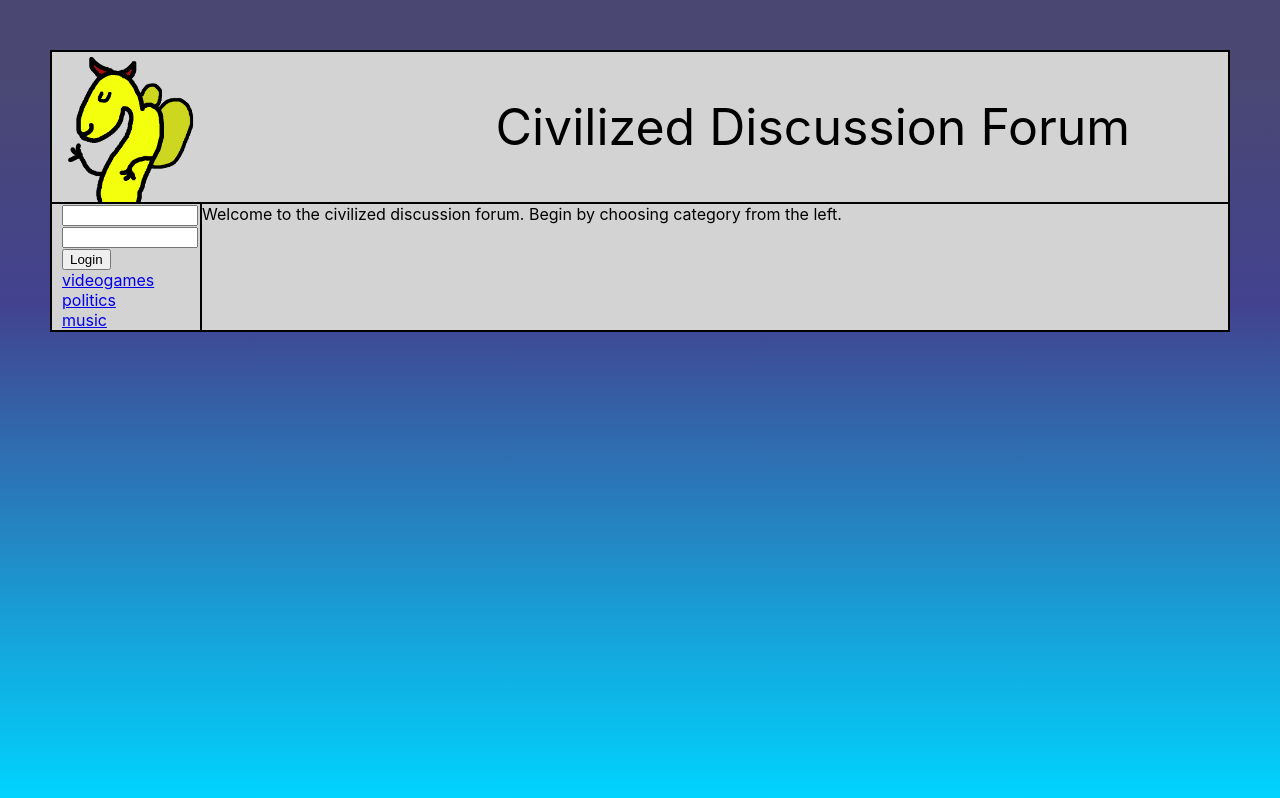
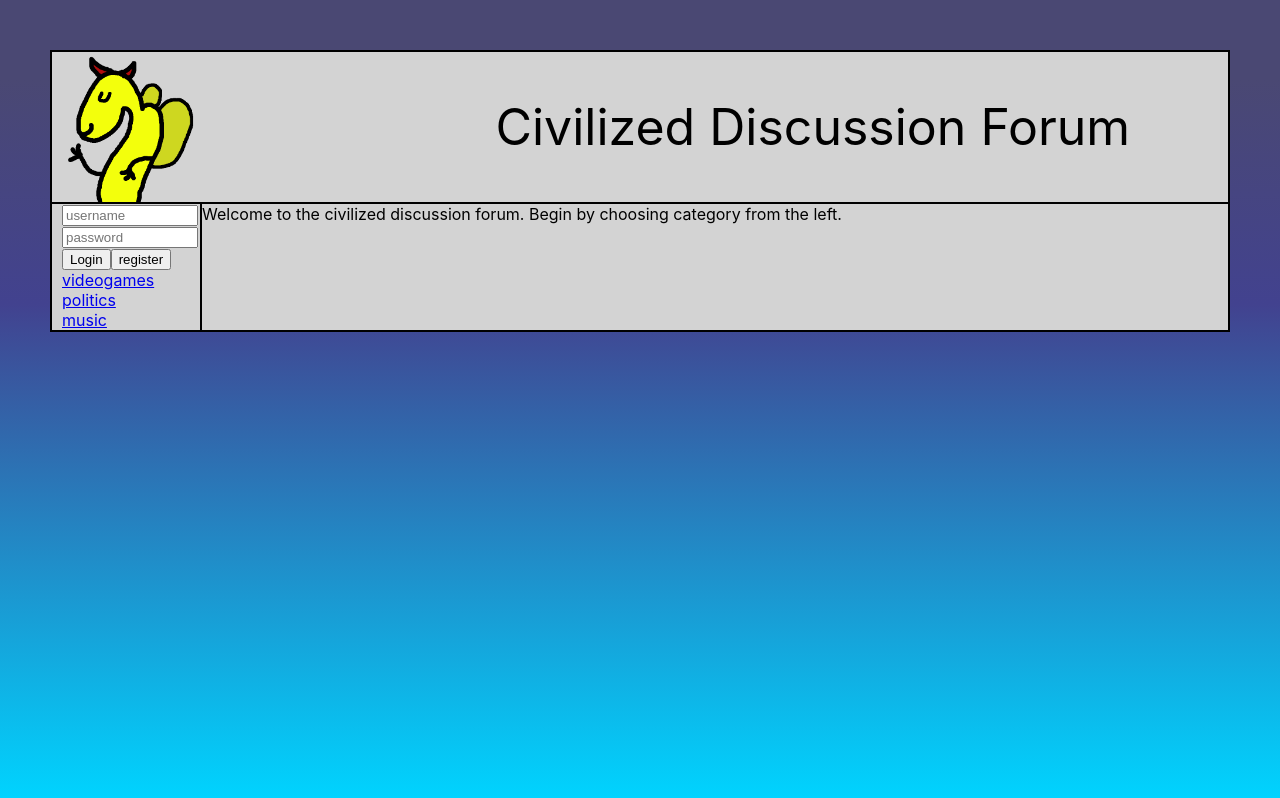
Before and after one commit to tulma95/Civilized-Discussion-Forum, a React (Create React App) app in the folder frontend/: page / in a window 1280 px wide. Built offline with nearby package versions, Linux system fonts and the light colour scheme.

Commit message:
Add register form

```diff
--- a/frontend/src/components/containers/Login.js
+++ b/frontend/src/components/containers/Login.js
@@ -2,28 +2,49 @@ import React, { useState } from 'react'
 
 const Login = () => {
   const [username, setUsername] = useState('')
-  const [password, setPassword] = useState()
+  const [password, setPassword] = useState('')
+  const [retypePassword, setRetypePassword] = useState('')
+  const [toggleRegister, setToggleRegister] = useState(false)
 
   const handleSubmit = event => {
     event.preventDefault()
-    console.log('submit')
   }
+
+  const handleChange = setter => event => {
+    setter(event.target.value)
+  }
+
+  const registerInputs = () => (
+    <input
+      value={retypePassword}
+      placeholder='retype password'
+      onChange={handleChange(setRetypePassword)}
+      style={{ width: '100%' }}
+      type='password'
+    />
+  )
 
   return (
     <form onSubmit={handleSubmit}>
       <input
         value={username}
-        onChange={e => setUsername(e.target.value)}
+        placeholder='username'
+        onChange={handleChange(setUsername)}
         style={{ width: '100%' }}
         type='text'
       />
       <input
         value={password}
-        onChange={e => setPassword(e.target.value)}
+        placeholder='password'
+        onChange={handleChange(setPassword)}
         style={{ width: '100%' }}
         type='password'
       />
+      {toggleRegister && registerInputs()}
       <button type='submit'>Login</button>
+      <button onClick={() => setToggleRegister(!toggleRegister)}>
+        {toggleRegister ? 'cancel' : 'register'}
+      </button>
     </form>
   )
 }
```
